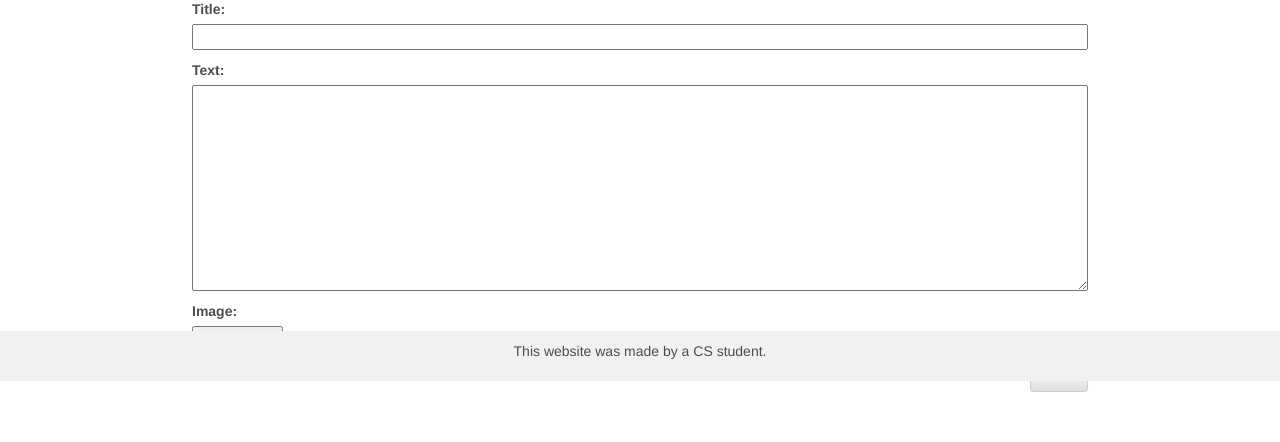
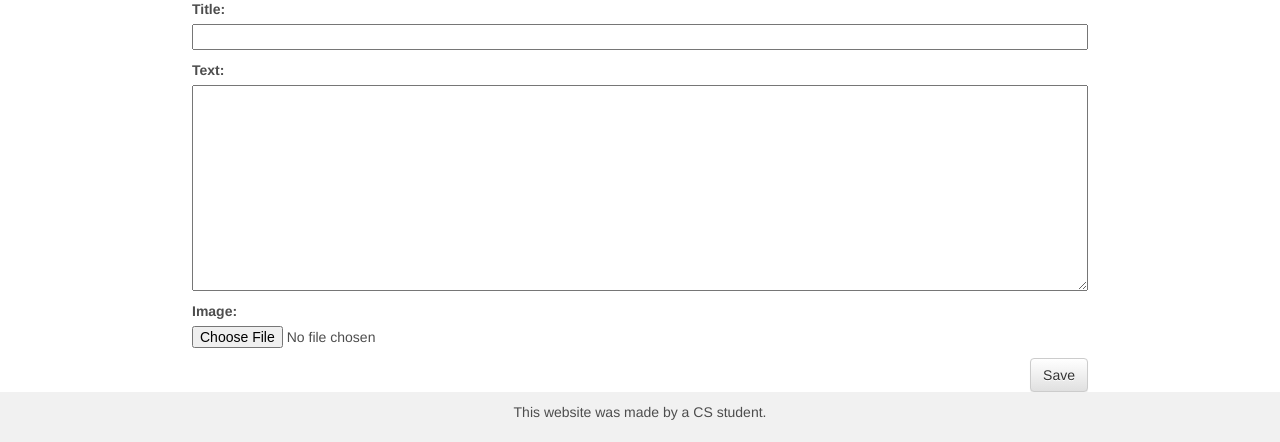
Before and after one commit to Garciall-code/my-first-blog, a Django app: page /post/new/ in a window 1280 px wide. Shown: the part 419-861 px from the top of the page. Before the commit the page ends 811 px from the top, so only its background shows below. Run offline with Django 3.2, Linux system fonts and the light colour scheme; some libraries are stand-ins or nearby versions.

Commit message:
Still fixing

```diff
--- a/blog/static/css/blog.css
+++ b/blog/static/css/blog.css
@@ -56,7 +56,7 @@ p {
     border: 2px solid #C0C0C0;
     position: relative;
     }
-.post h2 a, .post h2 a:visited, .post_detail h2, .post_detail a:visited {
+.post h2 a, .post h2 a:visited, .post_detail h2 a, .post_detail a:visited {
     color: #000000;
     font-weight: bold;
     font-family: 'Inconsolata', monospace;
@@ -85,7 +85,7 @@ p {
     }
 .footer {
     grid-area: footer;
-    position: absolute;
+    position: relative;
     bottom: 0px;
     background-color: #f1f1f1;
     padding: 10px;
--- a/blog/templates/blog/base.html
+++ b/blog/templates/blog/base.html
@@ -1,6 +1,7 @@
 {% load static %}
 <html>
     <head>
+        <meta name="viewport" content="width=device-width, initial-scale=1.0">
         <title>It'sa me, blogio</title>
 
         <link rel="shortcut icon" type = "image/png" href="{% static 'favicon/favicon.ico' %}"/>
```
